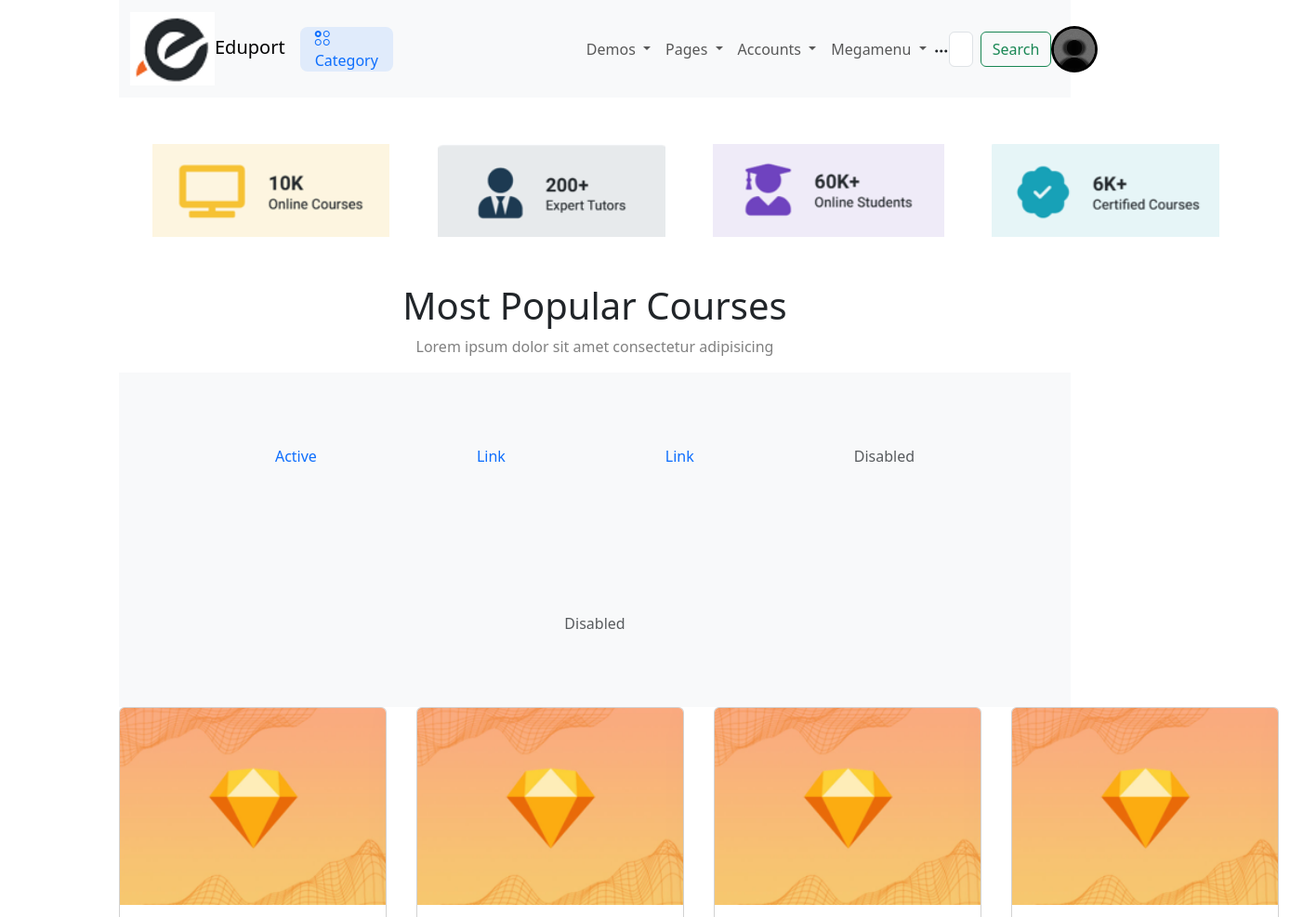
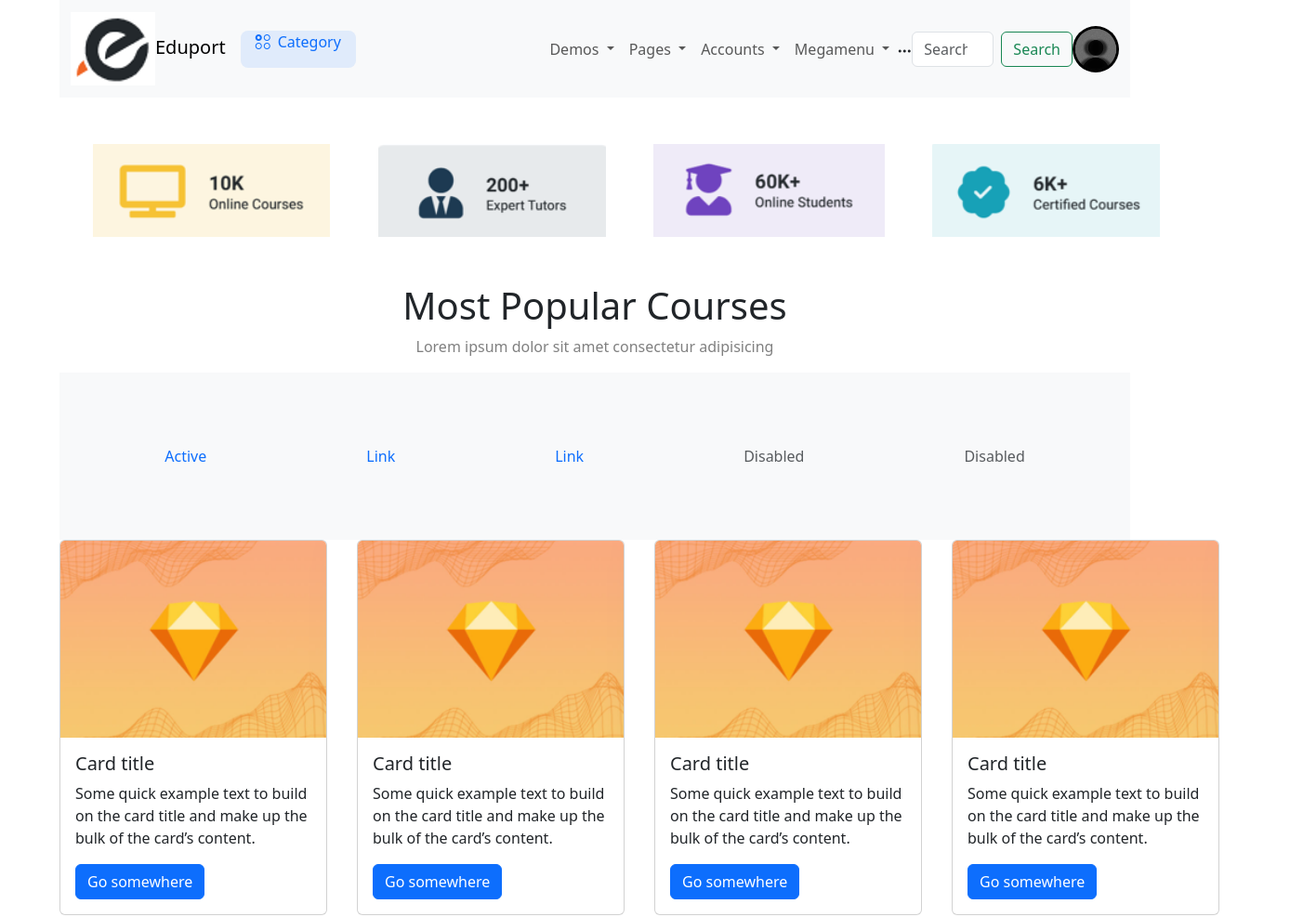
Before and after one commit to Taqi-Niazi/Eduport, a plain HTML site: page index.html in a window 1280 px wide. Shown: the top 987 px of the page at 93% size, 1388 px wide, since content can reach past the window. Drawn offline with nearby package versions, Linux system fonts and the light colour scheme.

Commit message:
test commit

```diff
--- a/index.html
+++ b/index.html
@@ -12,9 +12,14 @@
     <style type="text/css">
         @media screen and (orientation:landscape) {
             body {
-                padding: 0% 10%;
+                padding: 0% 5%;
                 padding-bottom: 5%;
             }
+            .this{
+                width: 150px;
+                height: 40px;
+            }
+
 
             .navbar {
                 display: flex;
@@ -142,7 +147,7 @@
         <nav class="navbar navbar-expand-lg bg-body-tertiary">
             <div class="container-fluid">
                 <a class="navbar-brand" href="#"><img src="public/images/icon.png" alt="" class="title-icon">Eduport</a>
-                <a class="nav-link bg-primary bg-opacity-10 rounded-3 text-primary px-3 py-3 py-xl-0" href="#"
+                <a class="nav-link bg-primary bg-opacity-10 rounded-3 text-primary px-3 py-3 py-xl-0 this" href="#"
                     id="categoryMenu" data-bs-toggle="dropdown" aria-haspopup="true" aria-expanded="false"><i
                         class="bi bi-ui-radios-grid me-2"></i><span>Category</span></a>
                 <button class="navbar-toggler" type="button" data-bs-toggle="collapse"
```
